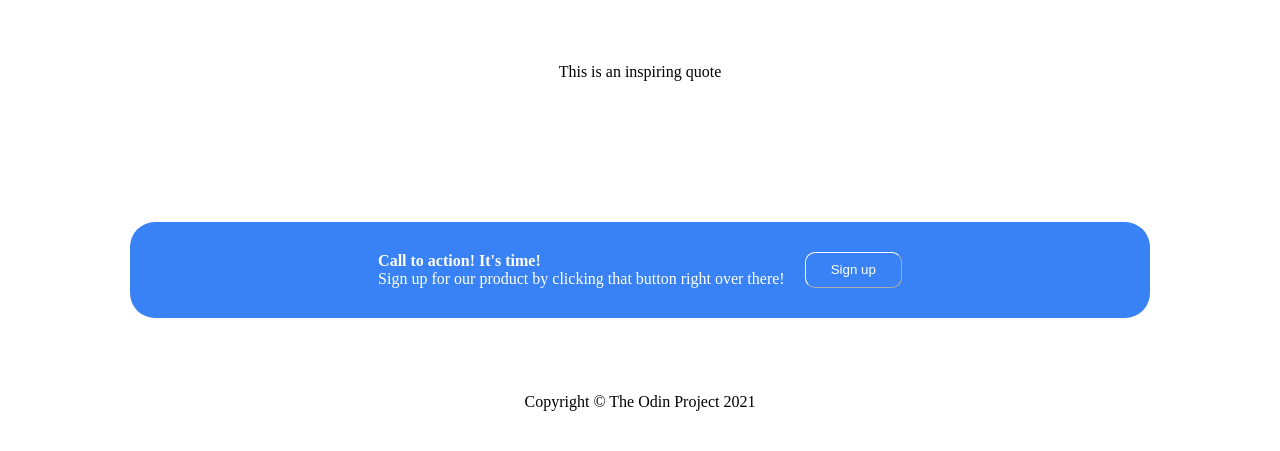
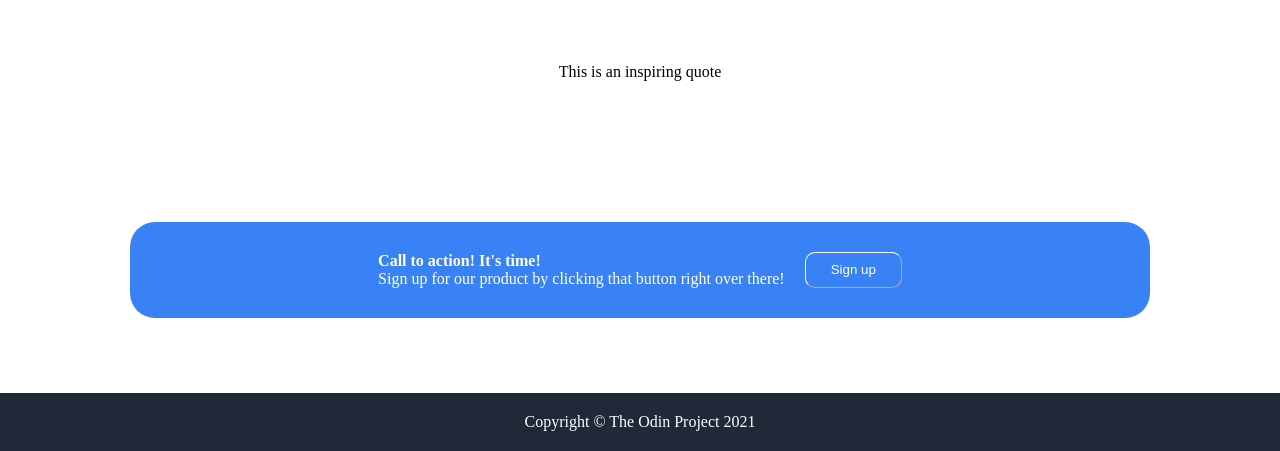
Before and after one commit to lon-C/First_Website_From_Scratch, a plain HTML site: page index.html in a window 1280 px wide. Shown: the part 456-907 px from the top of the page. Before the commit the page ends 867 px from the top, so only its background shows below. Drawn offline with Linux system fonts and the light colour scheme.

Commit message:
Set up the footer

```diff
--- a/style.css
+++ b/style.css
@@ -78,3 +78,12 @@ body {
 .bottom button:hover {
     background-color: #2972e7;
 }
+
+.footer {
+    display: flex;
+    justify-content: center;
+    align-content: center;
+    background-color: #1F2937;
+    color:white;
+    padding: 20px;
+}
```
